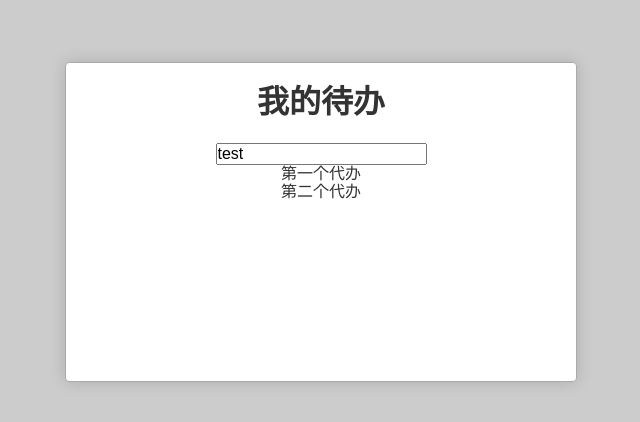
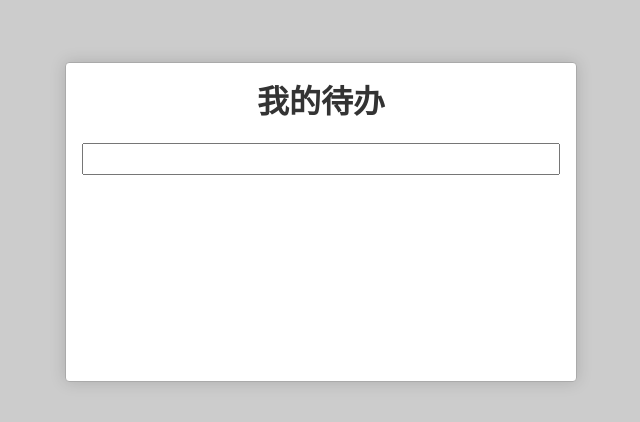
Before and after one commit to Clark124/react-1, a React (Create React App) app: page / in a window 1280 px wide. Shown: the part 178-600 px from the top of the page, without its empty margins (319-959 px from the left). Built offline with nearby package versions, Linux system fonts and the light colour scheme.

Commit message:
TodoList完成

```diff
--- a/src/App.css
+++ b/src/App.css
@@ -8,6 +8,13 @@
   min-height: 20em;
   min-width: 32em;
   box-shadow: 0 0 1em hsla(0,0%,0%,0.15);
+}
+
+.App>.todoList>li:nth-child(odd){
+  background: #eee;
+}
+.App>.todoList>li:nth-child(even){
+  background: transparent;
 }
 
 /*.App-logo {
--- a/src/App.js
+++ b/src/App.js
@@ -9,35 +9,70 @@ class App extends Component {
   constructor(props){
     super(props)
     this.state={
-      newTodo: 'test',
-      todoList: [
-        {id: 1,title:'第一个代办'},
-        {id: 2,title:'第二个代办'}
-      ]
+      newTodo: '',
+      todoList: []
     }
   }
 
   render() {
-    let todos = this.state.todoList.map((item,index)=>{
-      // return <li>{item.title}</li>
+    let todos = this.state.todoList
+      .filter((item) => !item.deleted)
+      .map((item,index)=>{
       return (
-        <li>
-          <TodoItem todo={item}/>
+        <li key={index}>
+          <TodoItem todo={item} onToggle={this.toggle.bind(this)} onDelete={this.delete.bind(this)} />
         </li>
       )
     })
+
     return (
       <div className="App">
         <h1>我的待办</h1>
         <div className="inputWrapper">
-          <TodoInput content={this.state.newTodo}/>
+          <TodoInput content={this.state.newTodo} onChange={this.changeTitle.bind(this)} onSubmit={this.addTodo.bind(this)}/>
         </div>
-        <ol>
+        <ul className="todoList">
           {todos}
-        </ol>
+        </ul>
       </div>
     )
+  }
+
+  delete(event,todo){
+    todo.deleted = true
+    this.setState(this.state)
+  }
+
+  toggle(e,todo){
+    todo.status = todo.status === 'completed'?'':'completed'
+    this.setState(this.state)
+  }
+  changeTitle(e){
+    this.setState({
+      newTodo:e.target.value,
+      todoList: this.state.todoList
+    })
+  }
+
+  addTodo(event){
+    this.state.todoList.push({
+      id: idMaker(),
+      title: event.target.value,
+      status: null,
+      deleted: false
+    })
+    this.setState({
+      newTodo:"",
+      todoList: this.state.todoList
+    })
   }
 }
 
 export default App;
+
+let id = 0;
+
+function idMaker(){
+  id +=1
+  return id
+}
--- /dev/null
+++ b/src/TodoInput.css
@@ -0,0 +1,7 @@
+.TodoInput{
+    width: 100%;
+    line-height: 1.8;
+    margin-bottom: 1em;
+    font-size: 16px;
+    padding: 0 .2em;
+}
--- a/src/TodoInput.js
+++ b/src/TodoInput.js
@@ -1,7 +1,18 @@
 import React, {Component} from 'react';
-
+import './TodoInput.css'
 export default class TodoInput extends Component {
     render(){
-        return <input type="text" value={this.props.content}/>
+        return <input type="text" value={this.props.content}
+        className="TodoInput"
+        onChange={this.changeTitle.bind(this)}
+        onKeyPress={this.submit.bind(this)}/>
+    }
+    submit(e){
+        if(e.key === 'Enter'){
+            this.props.onSubmit(e)
+        }
+    }
+    changeTitle(e){
+        this.props.onChange(e)
     }
 }
--- /dev/null
+++ b/src/TodoItem.css
@@ -0,0 +1,10 @@
+.TodoItem{
+    padding: .5em;
+    display: flex;
+    align-items: center;
+}
+.TodoItem>.title{
+    flex-grow :1;
+    padding: 0 .5em;
+
+}
--- a/src/TodoItem.js
+++ b/src/TodoItem.js
@@ -1,7 +1,23 @@
 import React, {Component} from 'react';
-
+import './TodoItem.css'
 export default class TodoItem extends Component{
     render(){
-        return <div>{this.props.todo.title}</div>
+        // return <div>{this.props.todo.title}</div>
+        return(
+            <div className="TodoItem">
+                <input type="checkbox" checked={this.props.todo.status === 'completed'}
+                onChange={this.toggle.bind(this)}/>
+                <span className="title">{this.props.todo.title}</span>
+                <button onClick={this.delete.bind(this)}>删除</button>
+            </div>
+        )
+    }
+
+    toggle(e){
+        this.props.onToggle(e,this.props.todo)
+    }
+
+    delete(e){
+        this.props.onDelete(e,this.props.todo)
     }
 }
--- a/src/reset.css
+++ b/src/reset.css
@@ -9,7 +9,7 @@
 *::before{
     box-sizing: border-box;
 }
-ul,ol,dl{
+ul,dl{
     list-style:none;
 }
 a{
```
Also changed, not shown: 11 other files (tests, documents, lock files or other folders).
